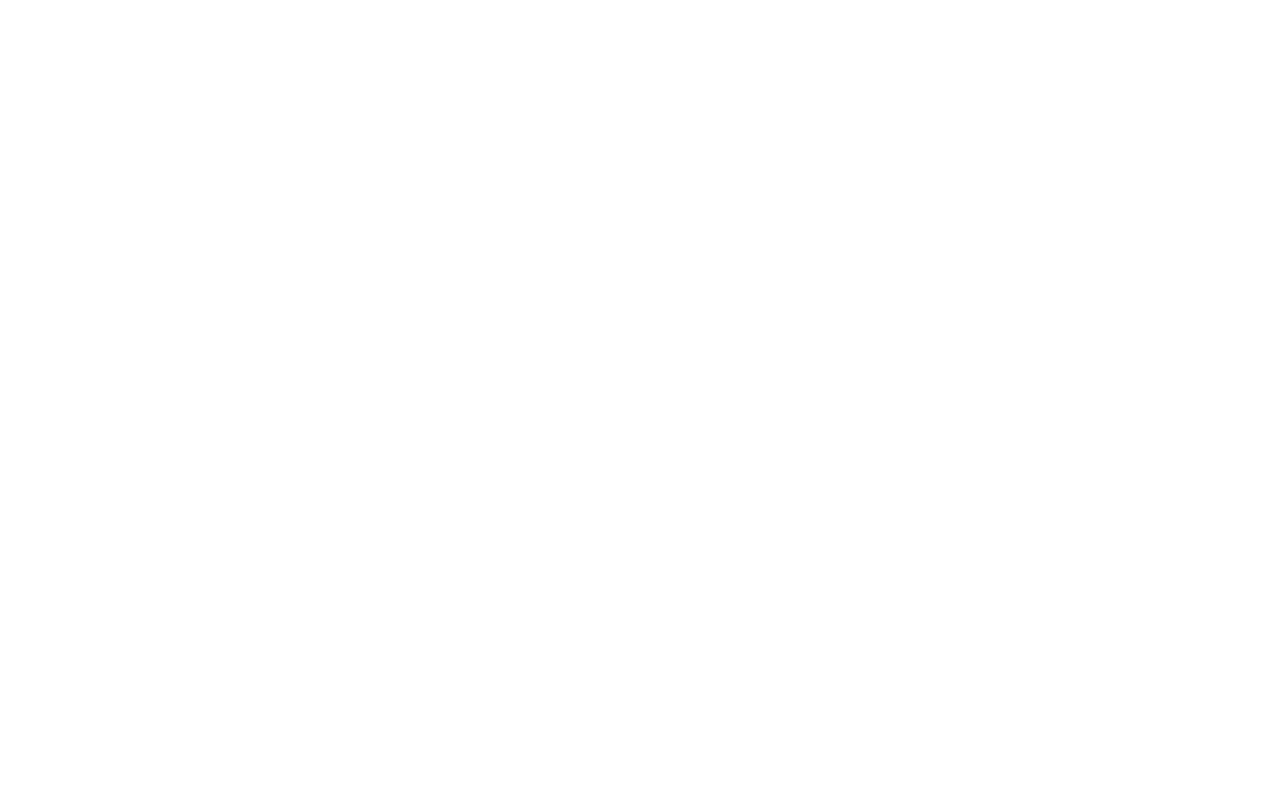
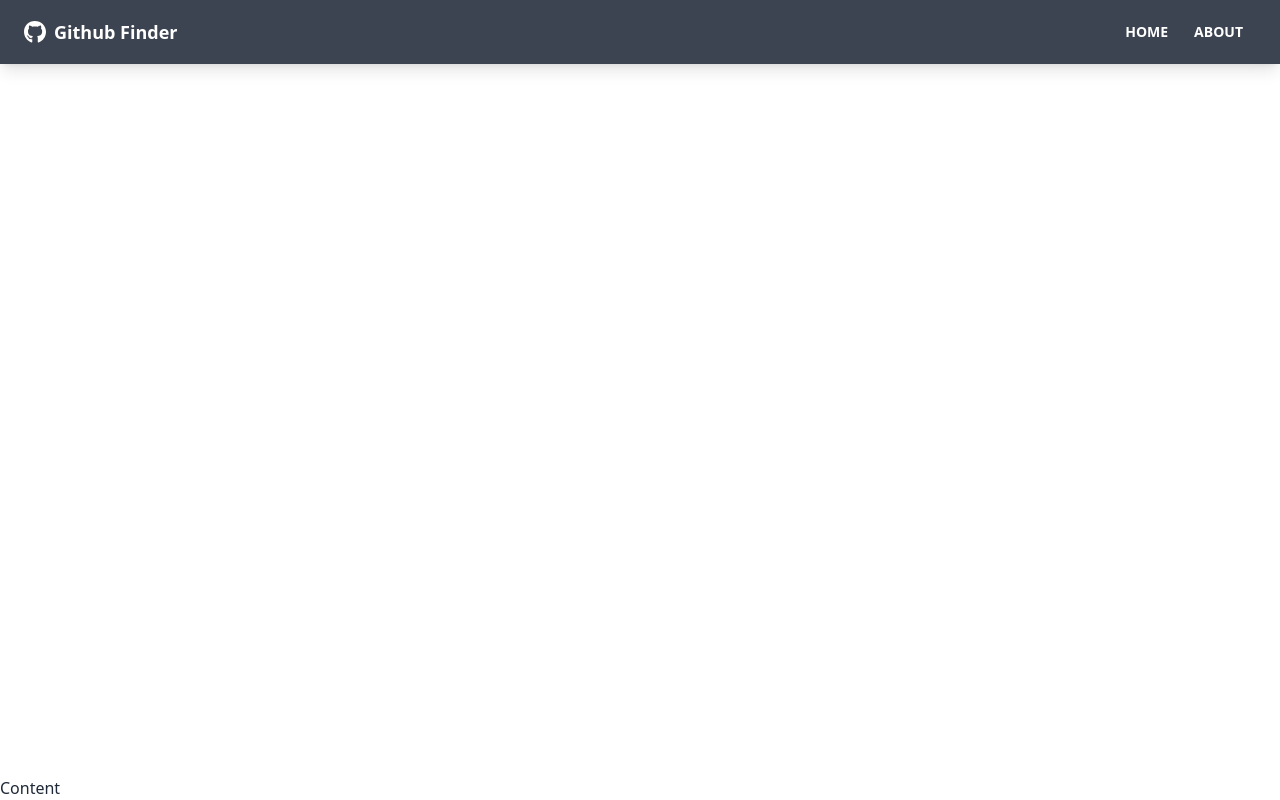
Before and after one commit to ugoscelfo/github-finder, a React (Create React App) app in the folder my-app/: page / in a window 1280 px wide. Built offline with nearby package versions, Linux system fonts and the light colour scheme.

Commit message:
added navbar

```diff
--- a/my-app/package.json
+++ b/my-app/package.json
@@ -6,8 +6,11 @@
     "@testing-library/jest-dom": "^5.16.5",
     "@testing-library/react": "^13.4.0",
     "@testing-library/user-event": "^13.5.0",
+    "daisyui": "^2.51.5",
     "react": "^18.2.0",
     "react-dom": "^18.2.0",
+    "react-icons": "^4.8.0",
+    "react-router-dom": "^6.10.0",
     "react-scripts": "5.0.1",
     "web-vitals": "^2.1.4"
   },
--- a/my-app/src/App.js
+++ b/my-app/src/App.js
@@ -1,7 +1,15 @@
+import { BrowserRouter as Router, Route } from "react-router-dom";
+import Navbar from "./components/layout/Navbar";
+
 function App() {
   return (
-    <div>
-    </div>
+    <Router>
+      <div className="flex flex-col justify-between h-screen">
+        <Navbar />
+
+        <main>Content</main>
+      </div>
+    </Router>
   );
 }
 
--- /dev/null
+++ b/my-app/src/components/layout/Navbar.jsx
@@ -0,0 +1,36 @@
+import {FaGithub} from 'react-icons/fa';
+import { Link } from 'react-router-dom';
+import PropTypes from 'prop-types'
+
+export default function Navbar({title}) {
+    return(
+        <nav className='navbar mb-12 shadow-lg bg-neutral text-neutral-content'>
+            <div className='container mx-auto'>
+                <div className='flex-none px-2 mx-2'>
+                    <FaGithub className='inline pr-2 text-3xl' />
+                    <Link to="/" className='text-lg font-bold align-middle'>
+                        {title}
+                    </Link>
+                </div>
+                <div className='flex-1 px-2 mx-2'>
+                    <div className='flex justify-end'>
+                        <Link to="/" className='btn btn-ghost btn-sm rounded-btn'>
+                            Home
+                        </Link>
+                        <Link to="/about" className='btn btn-ghost btn-sm rounded-btn'>
+                            About
+                        </Link>
+                    </div>
+                </div>
+            </div>
+        </nav>
+    )
+}
+
+Navbar.defaultProps = {
+    title: "Github Finder"
+}
+
+Navbar.propTypes = {
+    title: PropTypes.string,
+}
--- a/my-app/tailwind.config.js
+++ b/my-app/tailwind.config.js
@@ -6,5 +6,5 @@
   theme: {
     extend: {},
   },
-  plugins: [],
+  plugins: [require("daisyui")],
 }
```
Also changed, not shown: 1 other file (tests, documents, lock files or other folders).
